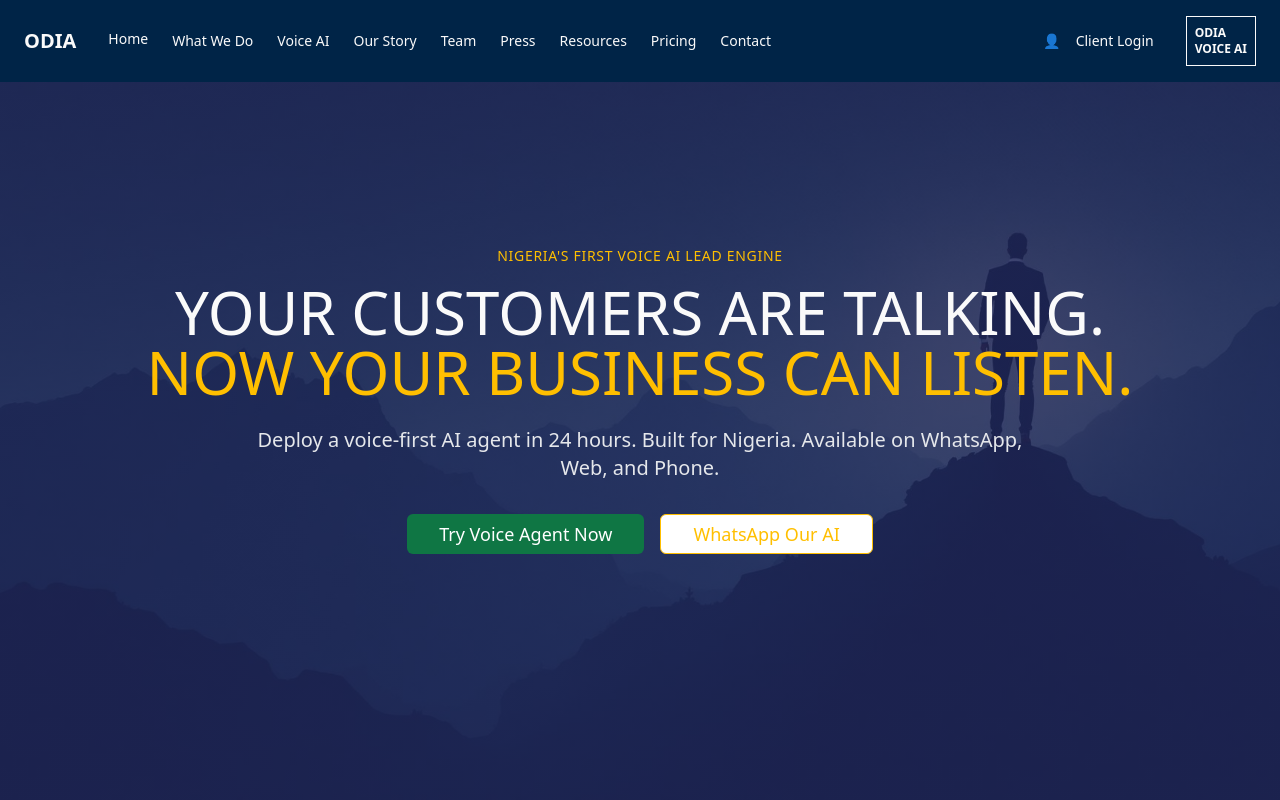
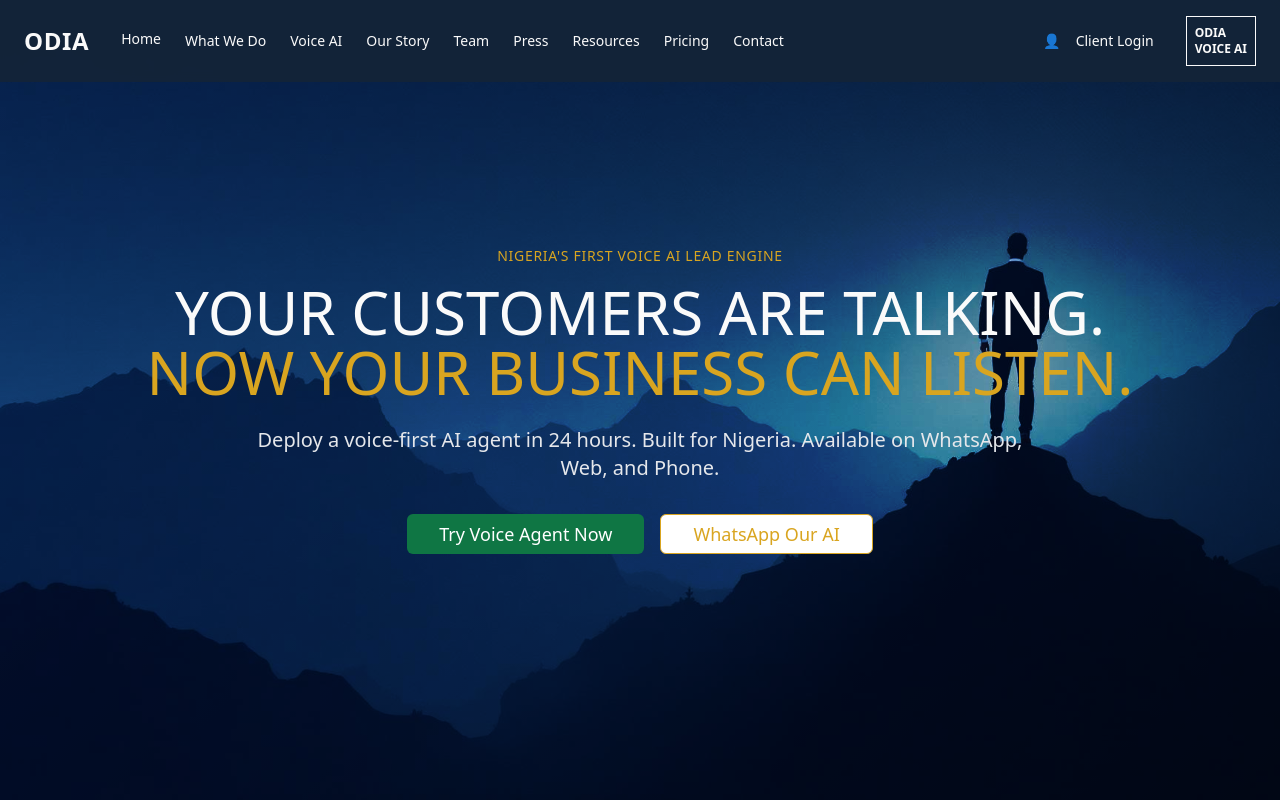
Before and after one commit to Odiabackend099/odia-talk-ai, a React (Vite) app: page / in a window 1280 px wide. Shown: the top 800 px of the page. Built offline with nearby package versions, Linux system fonts and the light colour scheme.

Commit message:
Update homepage styling
Update homepage to match the provided design, including color palette adjustments and bolding the ODIA logo.

```diff
--- a/src/components/AboutSection.tsx
+++ b/src/components/AboutSection.tsx
@@ -3,7 +3,7 @@ import voiceWave from "@/assets/voice-wave.jpg";
 
 const AboutSection = () => {
   return (
-    <section className="py-20 bg-navy text-text-light">
+    <section className="py-20 bg-navy-deep text-text-light">
       <div className="max-w-7xl mx-auto px-6">
         <div className="text-center mb-16">
           <p className="text-sm uppercase tracking-wider mb-4 text-gold">
--- a/src/components/Footer.tsx
+++ b/src/components/Footer.tsx
@@ -1,6 +1,6 @@
 const Footer = () => {
   return (
-    <footer className="bg-navy text-text-light py-16">
+    <footer className="bg-navy-deep text-text-light py-16">
       <div className="max-w-7xl mx-auto px-6">
         <div className="grid grid-cols-1 md:grid-cols-4 gap-8 mb-12">
           <div>
--- a/src/components/HeroSection.tsx
+++ b/src/components/HeroSection.tsx
@@ -5,12 +5,12 @@ const HeroSection = () => {
   return (
     <section
       id="home"
-      className="min-h-screen relative bg-navy text-text-light flex items-center justify-center"
+      className="min-h-screen relative text-text-light flex items-center justify-center"
       style={{
-        backgroundImage: `linear-gradient(rgba(33, 37, 86, 0.8), rgba(33, 37, 86, 0.8)), url(${heroImage})`,
+        background: `linear-gradient(135deg, hsl(213 47% 35%) 0%, hsl(213 47% 25%) 50%, hsl(213 47% 15%) 100%), url(${heroImage})`,
         backgroundSize: 'cover',
         backgroundPosition: 'center',
-        backgroundAttachment: 'fixed'
+        backgroundBlendMode: 'overlay'
       }}
     >
       <div className="max-w-7xl mx-auto px-6 text-center z-10">
--- a/src/components/Navigation.tsx
+++ b/src/components/Navigation.tsx
@@ -2,10 +2,10 @@ import { Button } from "@/components/ui/button";
 
 const Navigation = () => {
   return (
-    <nav className="fixed top-0 left-0 right-0 z-50 bg-navy text-text-light px-6 py-4">
+    <nav className="fixed top-0 left-0 right-0 z-50 bg-navy-deep/95 backdrop-blur-sm text-text-light px-6 py-4">
       <div className="max-w-7xl mx-auto flex items-center justify-between">
         <div className="flex items-center space-x-8">
-          <div className="text-xl font-bold">ODIA</div>
+          <div className="text-2xl font-black tracking-wide">ODIA</div>
           <div className="hidden md:flex items-center space-x-6 text-sm">
             <a href="#home" className="hover:text-gold transition-colors border-b border-transparent hover:border-gold pb-1">
               Home
--- a/src/index.css
+++ b/src/index.css
@@ -38,12 +38,15 @@ All colors MUST be HSL.
 
     --radius: 0.5rem;
 
-    /* Custom ODIA design tokens */
-    --navy-bg: 210 100% 14%;
-    --gold-accent: 45 100% 50%;
+    /* Custom ODIA design tokens - IEQ Capital inspired blue gradient */
+    --navy-bg: 213 47% 23%;
+    --navy-light: 213 47% 35%;
+    --navy-deep: 213 47% 15%;
+    --gold-accent: 43 74% 49%;
     --green-primary: 151 78% 26%;
     --text-light: 0 0% 98%;
-    --overlay-dark: 210 11% 15% / 0.8;
+    --overlay-dark: 213 47% 15% / 0.8;
+    --blue-gradient: linear-gradient(135deg, hsl(213 47% 35%), hsl(213 47% 15%));
 
     --sidebar-background: 0 0% 98%;
 
--- a/tailwind.config.ts
+++ b/tailwind.config.ts
@@ -53,6 +53,8 @@ export default {
 					foreground: 'hsl(var(--card-foreground))'
 				},
 				navy: 'hsl(var(--navy-bg))',
+				'navy-light': 'hsl(var(--navy-light))',
+				'navy-deep': 'hsl(var(--navy-deep))',
 				gold: 'hsl(var(--gold-accent))',
 				green: 'hsl(var(--green-primary))',
 				'text-light': 'hsl(var(--text-light))',
```
